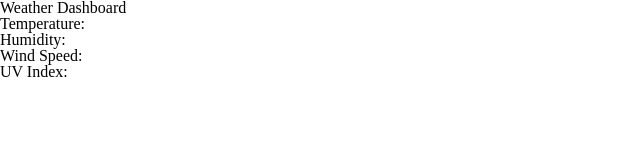
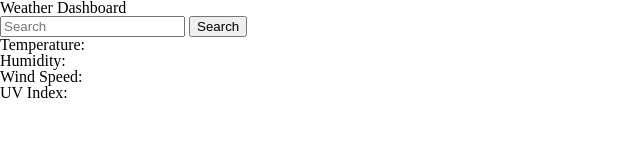
Before and after one commit to achueng/Weather-Dashboard, a plain HTML site: page index.html in a window 1280 px wide. Shown: the whole page, without its empty margins (0-640 px from the left). Drawn offline with nearby package versions, Linux system fonts and the light colour scheme.

Commit message:
added navbar components

```diff
--- a/index.html
+++ b/index.html
@@ -13,10 +13,14 @@
 </head>
 <body>
     <header>Weather Dashboard</header>
-    <nav> <!-- Left Vertical -->
+    <!-- Left Vertical Navbar -->
+    <nav class="vertical menu">
         <!-- Search Bar -->
-        <!-- Buttons of Cities -->
+        <input type="search" placeholder="Search">
+        <button type="button" class="button">Search</button>
+        <!-- Buttons of Cities -- pushed through script -->
     </nav>
+
     <div class="current-city overview"> <!-- Current City's Overview Weather-->
         <p>
             Temperature: <span class="temp"></span>
```
